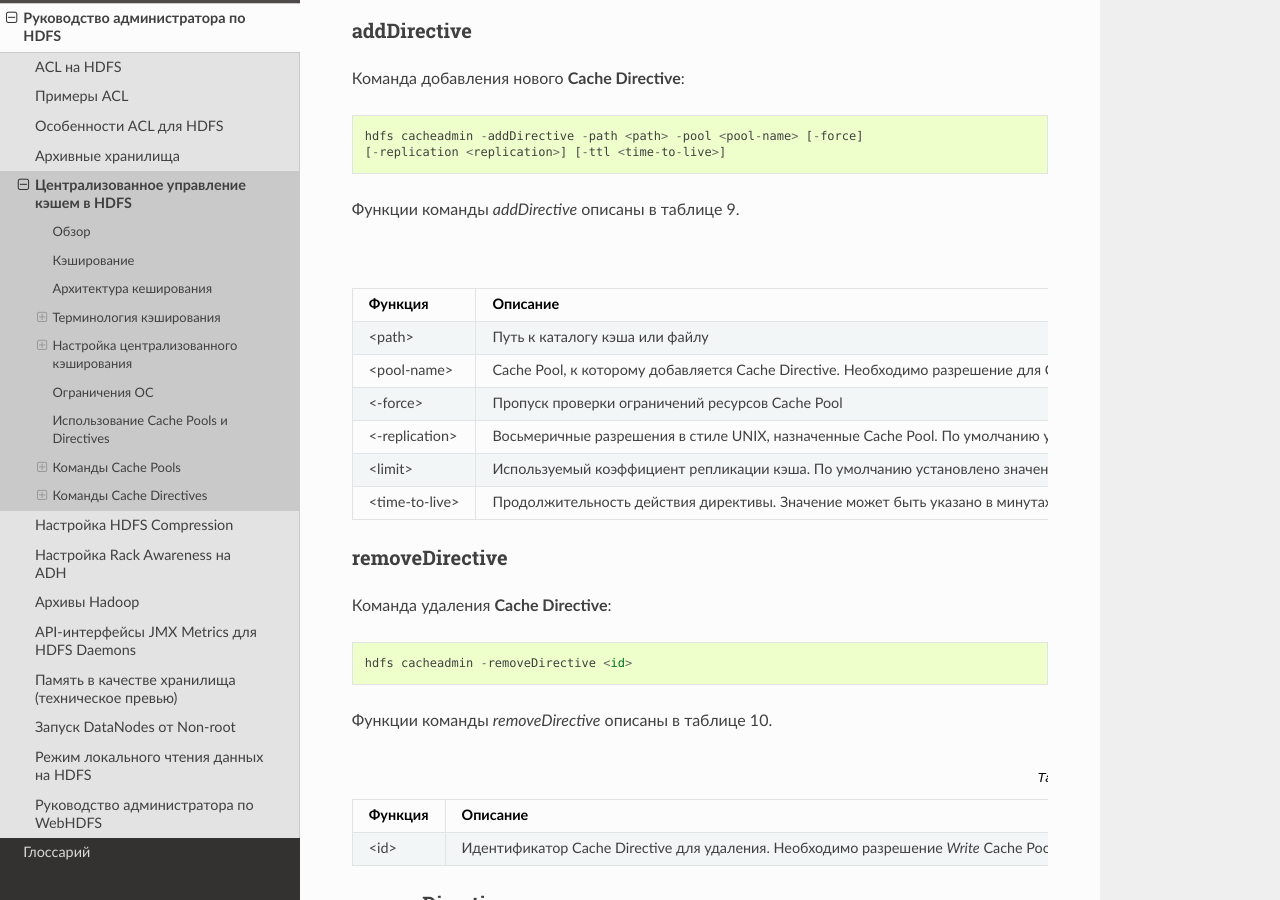
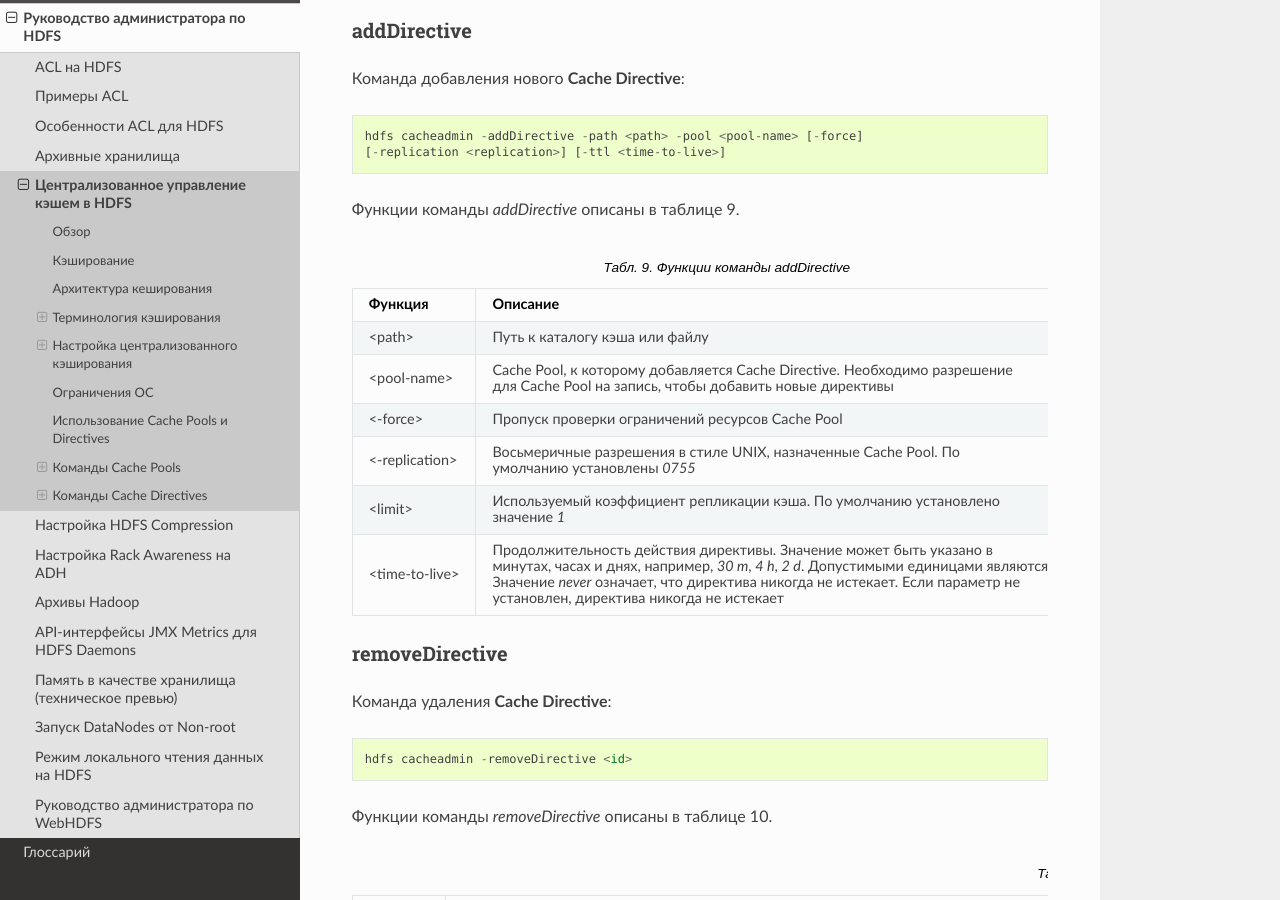
Before and after one commit to arenadata/docs_adps, a Sphinx documentation site: the page built from source/HDFSadmin/Cache.rst, in a window 1280 px wide and 900 px high, scrolled down 9028 px. Built offline with Sphinx 7.4.7 and the Read the Docs theme 2.0.0, drawn with Linux system fonts in a browser that asks for light colours; some of the changed lines change nothing that is shown; some of the changed text lies outside the part shown.

Commit message:
Update Cache.rst

```diff
--- a/source/HDFSadmin/Cache.rst
+++ b/source/HDFSadmin/Cache.rst
@@ -229,7 +229,7 @@
    "<group>", "Группа, которой назначен Cache Pool. По умолчанию используется имя основной |br| группы текущего пользователя"
    "<mode>", "Восьмеричные разрешения в стиле UNIX, назначенные Cache Pool. По умолчанию |br| установлены *0755*"
    "<limit>", "Максимальное количество байтов, которые в совокупности могут быть |br| кэшированы директивами в Cache Pool. По умолчанию ограничение не установлено"
-   "<maxTtl>", "Максимальное допустимое время ожидания для директив, добавляемых в Cache |br| Pool. Значение может быть указано в секундах, минутах, часах и днях, например, |br| *120 s*, *30 m*, *4 h*, *2 d*. Допустимыми единицами являются *[smhd]*. По умолчанию максимальное значение |br| не задано. Значение *never* указывает, что предела нет"
+   "<maxTtl>", "Максимальное допустимое время ожидания для директив, добавляемых в Cache |br| Pool. Значение может быть указано в секундах, минутах, часах и днях, например, |br| *120 s*, *30 m*, *4 h*, *2 d*. Допустимыми единицами являются *[smhd]*. По умолчанию |br| максимальное значение не задано. Значение *never* указывает, что предела нет"
 
 
 
@@ -254,7 +254,7 @@
    "<group>", "Группа, которой назначен Cache Pool"
    "<mode>", "Восьмеричные разрешения в стиле UNIX, назначенные Cache Pool"
    "<limit>", "Максимальное количество байтов, которые в совокупности могут быть |br| кэшированы директивами в Cache Pool"
-   "<maxTtl>", "Максимальное допустимое время ожидания для директив, добавляемых в Cache |br| Pool. Значение может быть указано в секундах, минутах, часах и днях, например, |br| *120 s*, *30 m*, *4 h*, *2 d*. Допустимыми единицами являются *[smhd]*. По умолчанию максимальное значение |br| не задано. Значение *never* указывает, что предела нет"
+   "<maxTtl>", "Максимальное допустимое время ожидания для директив, добавляемых в Cache |br| Pool. Значение может быть указано в секундах, минутах, часах и днях, например, |br| *120 s*, *30 m*, *4 h*, *2 d*. Допустимыми единицами являются *[smhd]*. По умолчанию |br| максимальное значение не задано. Значение *never* указывает, что предела нет"
 
 
 
@@ -333,11 +333,11 @@
    :widths: 10, 30
 
    "<path>", "Путь к каталогу кэша или файлу"
-   "<pool-name>", "Cache Pool, к которому добавляется Cache Directive. Необходимо разрешение для Cache Pool на запись, чтобы добавить новые директивы"
+   "<pool-name>", "Cache Pool, к которому добавляется Cache Directive. Необходимо разрешение |br| для Cache Pool на запись, чтобы добавить новые директивы"
    "<-force>", "Пропуск проверки ограничений ресурсов Cache Pool"
-   "<-replication>", "Восьмеричные разрешения в стиле UNIX, назначенные Cache Pool. По умолчанию установлены *0755*"
-   "<limit>", "Используемый коэффициент репликации кэша. По умолчанию установлено значение *1*"
-   "<time-to-live>", "Продолжительность действия директивы. Значение может быть указано в минутах, часах и днях, например, *30 m*, *4 h*, *2 d*. Допустимыми единицами являются [smhd]. Значение *never* означает, что директива никогда не истекает. Если параметр не установлен, директива никогда не истекает"
+   "<-replication>", "Восьмеричные разрешения в стиле UNIX, назначенные Cache Pool. По |br| умолчанию установлены *0755*"
+   "<limit>", "Используемый коэффициент репликации кэша. По умолчанию установлено |br| значение *1*"
+   "<time-to-live>", "Продолжительность действия директивы. Значение может быть указано в |br| минутах, часах и днях, например, *30 m*, *4 h*, *2 d*. Допустимыми единицами являются [smhd]. |br| Значение *never* означает, что директива никогда не истекает. Если параметр не |br| установлен, директива никогда не истекает"
 
 
 
```
